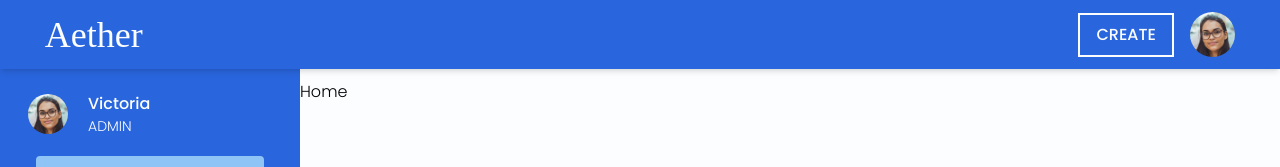
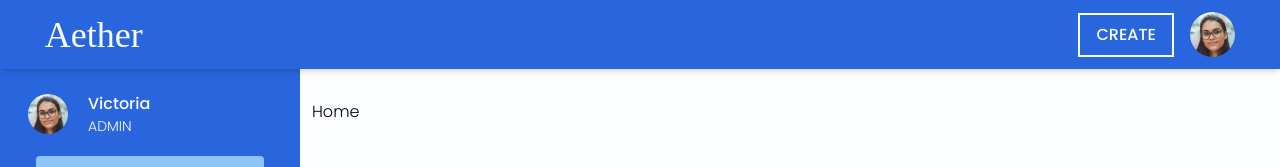
Before and after one commit to Nimira43/Aether, a React (Vite) app in the folder frontend/: page / in a window 1280 px wide. Shown: the top 167 px of the page. Built offline with nearby package versions, Linux system fonts and the light colour scheme; a web font is replaced by a local one.

Commit message:
Home page layout - 1

```diff
--- a/frontend/src/components/Home.jsx
+++ b/frontend/src/components/Home.jsx
@@ -1,6 +1,6 @@
 const Home = () => {
   return (
-    <div>
+    <div className='pt-5 pl-3'>
       Home
     </div>
    )
```
